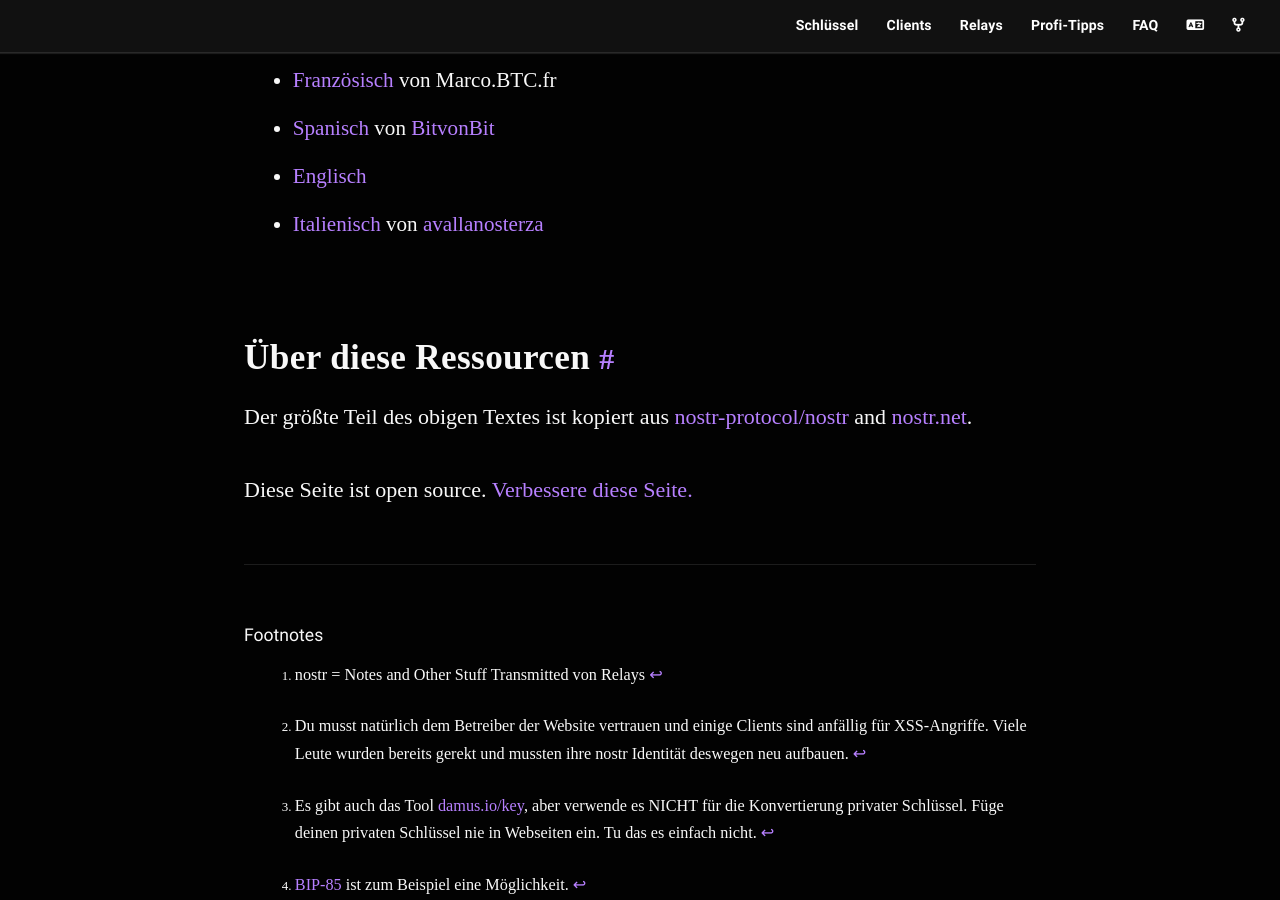
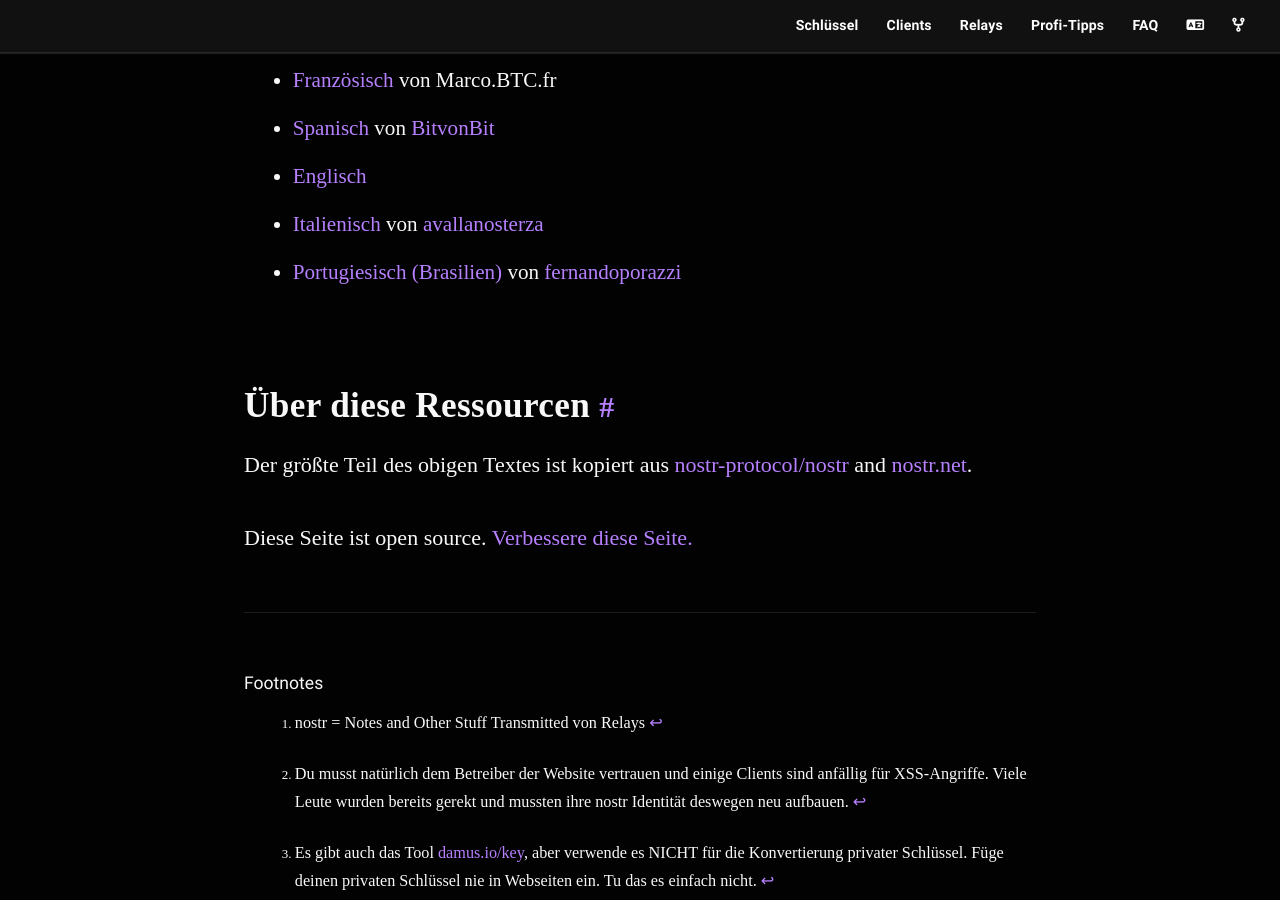
Before and after one commit to cercatrova21/nostr-info.de, a Jekyll site: the page built from index.md, in a window 1280 px wide and 900 px high, scrolled down 10642 px. Built offline with Jekyll 4.4.1, drawn with Linux system fonts in a browser that asks for light colours; some web fonts are replaced.

Commit message:
Add Brazilian Portuguese translation

```diff
--- a/index.md
+++ b/index.md
@@ -246,6 +246,7 @@ Du kannst jederzeit Fehler melden und PRs erstellen!
 - [Spanisch](https://bitcoinnostr.com/recursos-de-nostr/) von [BitvonBit](https://nostr.guru/p/npub1luhyzgce7qtcs6r6v00ryjxza8av8u4dzh3avg0zks38tjktnmxspxq903)
 - [Englisch](https://nostr-resources.com/)
 - [Italienisch](https://gist.github.com/theRescuer/717295270a35b4641081b6ef2cdf3025) von [avallanosterza](https://nostr.guru/p/npub1l0cwargp532n6x62pdcetkau783sxhpfhwu9d6qgpqm8r0mvt0eqqhlf2c)
+- [Portugiesisch (Brasilien)](https://gist.github.com/fernandoporazzi/d1c47b4f2a1d2c1a2e0654a2a31668ff) von [fernandoporazzi](https://www.nostr.guru/p/npub1wh30wunfpkezx5s7edqu9g0s0raeetf5dgthzm0zw7sk8wqygmjqqfljgh)
 
 ## Über diese Ressourcen
 
```
